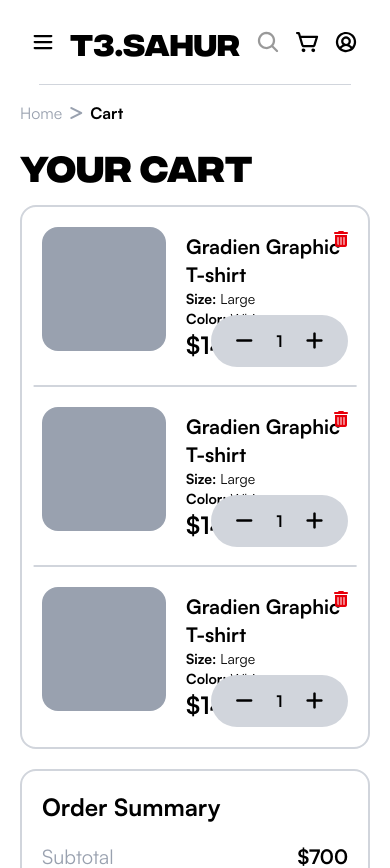
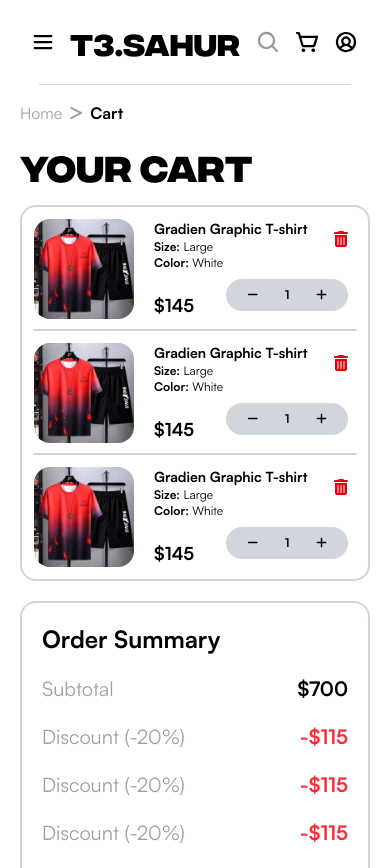
Before and after one commit to theRaven1312/ECWeb, a React (Vite) app: page / in a window 390 px wide. Shown: the top 868 px of the page. Built offline with nearby package versions, Linux system fonts and the light colour scheme.

Commit message:
feature: Thêm responsive cho CartPage

```diff
--- a/src/Components/CartCard.jsx
+++ b/src/Components/CartCard.jsx
@@ -1,13 +1,20 @@
 import QuanityBtn from "./QuanityBtn";
+
+import img1 from "../../public/Assets/ProductionAssets/t-shirt1.png";
 const CartCard = ({name, size, color, price}) => {
     return (
         <>
             <div className="cart-card">
                 <div className="card-detail">
-                    <div className="card-detail__img">
-                        <div className="bg-gray-400 w-31 h-31 rounded-2xl"></div>
+                    <div className="card-detail__img flex-center">
+                        <img
+                            src={img1}
+                            alt=""
+                            className="w-31 h-auto rounded-2xl max-sm:w-25"
+                        />
+                        {/* <div className="bg-gray-400 w-31 h-full rounded-2xl"></div> */}
                     </div>
-                    <div className="flex flex-col justify-between my-1.5">
+                    <div className="flex flex-col justify-between my-1.5 max-sm:my-0">
                         <div className="cart-detail__info">
                             <h1 className="cart-detail__name">{name}</h1>
                             <p className="cart-detail__size">
@@ -24,7 +31,7 @@ const CartCard = ({name, size, color, price}) => {
                     <button className="card-action__remove">
                         <i class="fa-solid fa-trash-can"></i>
                     </button>
-                    <QuanityBtn quannityClassName="absolute bottom-5 right-5" />
+                    <QuanityBtn quannityClassName="absolute bottom-5 right-5 max-sm: w-auto max-sm:text-xs max-sm:h-2" />
                 </div>
             </div>
         </>
--- a/src/Components/QuanityBtn.jsx
+++ b/src/Components/QuanityBtn.jsx
@@ -8,20 +8,20 @@ const QuantitySelector = ({quannityClassName}) => {
 
     return (
         <div
-            className={`flex-center bg-gray-300 min-h-[52px] rounded-full w-30% ${quannityClassName}`}
+            className={`flex-center bg-gray-300 py-4 rounded-full w-30% ${quannityClassName}`}
         >
             <button
                 onClick={decrease}
                 className="text-xl font-bold px-4 cursor-pointer w-1/10 flex-center"
             >
-                <i class="fa-solid fa-minus hover:opacity-80"></i>
+                <i class="fa-solid fa-minus hover:opacity-80 max-sm:text-xs"></i>
             </button>
             <span className="mx-4 text-center font-bold">{quantity}</span>
             <button
                 onClick={increase}
                 className="text-xl font-bold px-4 cursor-pointer w-1/10 flex-center"
             >
-                <i class="fa-solid fa-plus hover:opacity-80"></i>
+                <i class="fa-solid fa-plus hover:opacity-80 max-sm:text-xs"></i>
             </button>
         </div>
     );
--- a/src/index.css
+++ b/src/index.css
@@ -472,7 +472,7 @@ body {
   }
 
   .cart-card {
-    @apply flex-center-between px-5 py-5 w-full relative
+    @apply flex-center-between px-5 py-5 w-full relative max-sm:px-3 max-sm:py-3
   }
 
   .card-detail {
@@ -480,15 +480,15 @@ body {
   }
 
   .cart-detail__name {
-    @apply font-bold text-xl
+    @apply font-bold text-xl max-sm:text-sm
   }
 
   .cart-detail__size, .cart-detail__color {
-    @apply text-sm
+    @apply text-sm max-sm:text-xs
   }
 
   .cart-detail__price {
-    @apply font-bold text-2xl
+    @apply font-bold text-2xl max-sm:text-lg
   }
 
   .card-action__remove {
```
